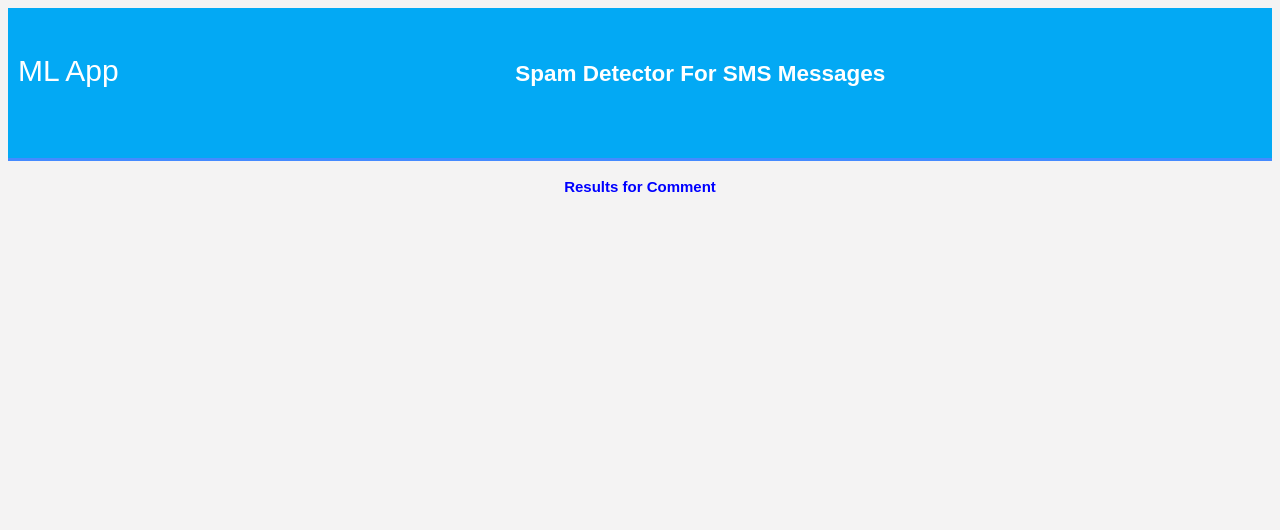
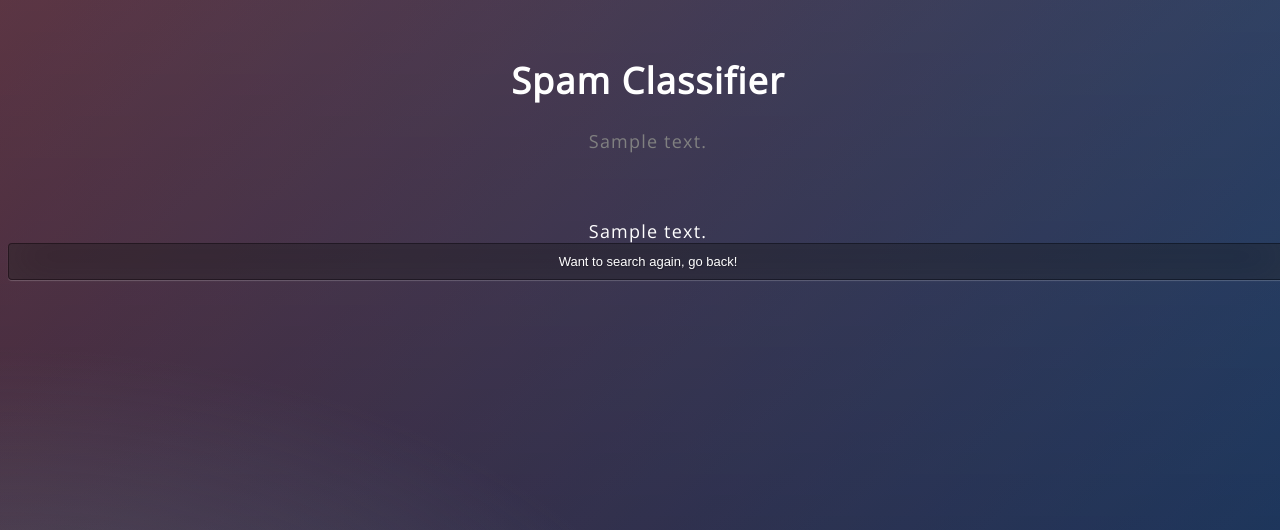
Before and after one commit to Sagar-DC/NLP_Deployment, a Flask app: template templates/result.html in a window 1280 px wide. Shown: the top 530 px of the page. Before the commit the page ends 192 px from the top, so only its background shows below. Run offline with Flask 2, Linux system fonts and the light colour scheme; the template is opened without the code that fills it: most values are stand-ins (such as "Sample title", 1, 10 or a date in 2020); parts of the project's set-up code (start-up, migrations or seed data) failed here and were passed over.

Commit message:
Update result.html

```diff
--- a/templates/result.html
+++ b/templates/result.html
@@ -1,32 +1,44 @@
 <!DOCTYPE html>
 <html>
 <head>
-	<title></title>
-    <link rel="stylesheet" type="text/css" href="{{ url_for('static', filename='css/styles.css') }}">
+<!--From https://codepen.io/frytyler/pen/EGdtg-->
+<head>
+  <meta charset="UTF-8">
+  <title>ML API</title>
+    <link href='https://fonts.googleapis.com/css?family=Pacifico' rel='stylesheet' type='text/css'>
+    <link href='https://fonts.googleapis.com/css?family=Arimo' rel='stylesheet' type='text/css'>
+    <link href='https://fonts.googleapis.com/css?family=Hind:300' rel='stylesheet' type='text/css'>
+    <link href='https://fonts.googleapis.com/css?family=Open+Sans+Condensed:300' rel='stylesheet' type='text/css'>
+    <link rel="stylesheet" href="{{ url_for('static', filename='css/style.css') }}">
 </head>
 <body>
-
 	<header>
 		<div class="container">
 		<div id="brandname">
-			ML App
+
 		</div>
-		<h2>Spam Detector For SMS Messages</h2>
+		<br>
+		<h1>Spam Classifier</h1>
 
 	</div>
 	</header>
-	<p style="color:blue;font-size:20;text-align: center;"><b>Results for Comment</b></p>
+
 	<div class="results">
 
+	    <p style="color:grey;font-size:20;text-align: center;"> {{ actual_text }} </p>
+     <br>
+     <br>
+        {{ cleaned_text }}
 
+    	{% if prediction_text == 1%}
+    	<h2 style="color:red;">Spam</h2>
+    	{% elif prediction_text == 0%}
+    	<h2 style="color:blue;">Not a Spam (It is a Ham)</h2>
+    	{% endif %}
 
-	{% if prediction == 1%}
-	<h2 style="color:red;">Spam</h2>
-	{% elif prediction == 0%}
-	<h2 style="color:blue;">Not a Spam (It is a Ham)</h2>
-	{% endif %}
-
-	</div>
+        <form>
+          <input type="button" value="Want to search again, go back!" onclick="history.go(-1)">
+    </div>
 
 </body>
 </html>
```
